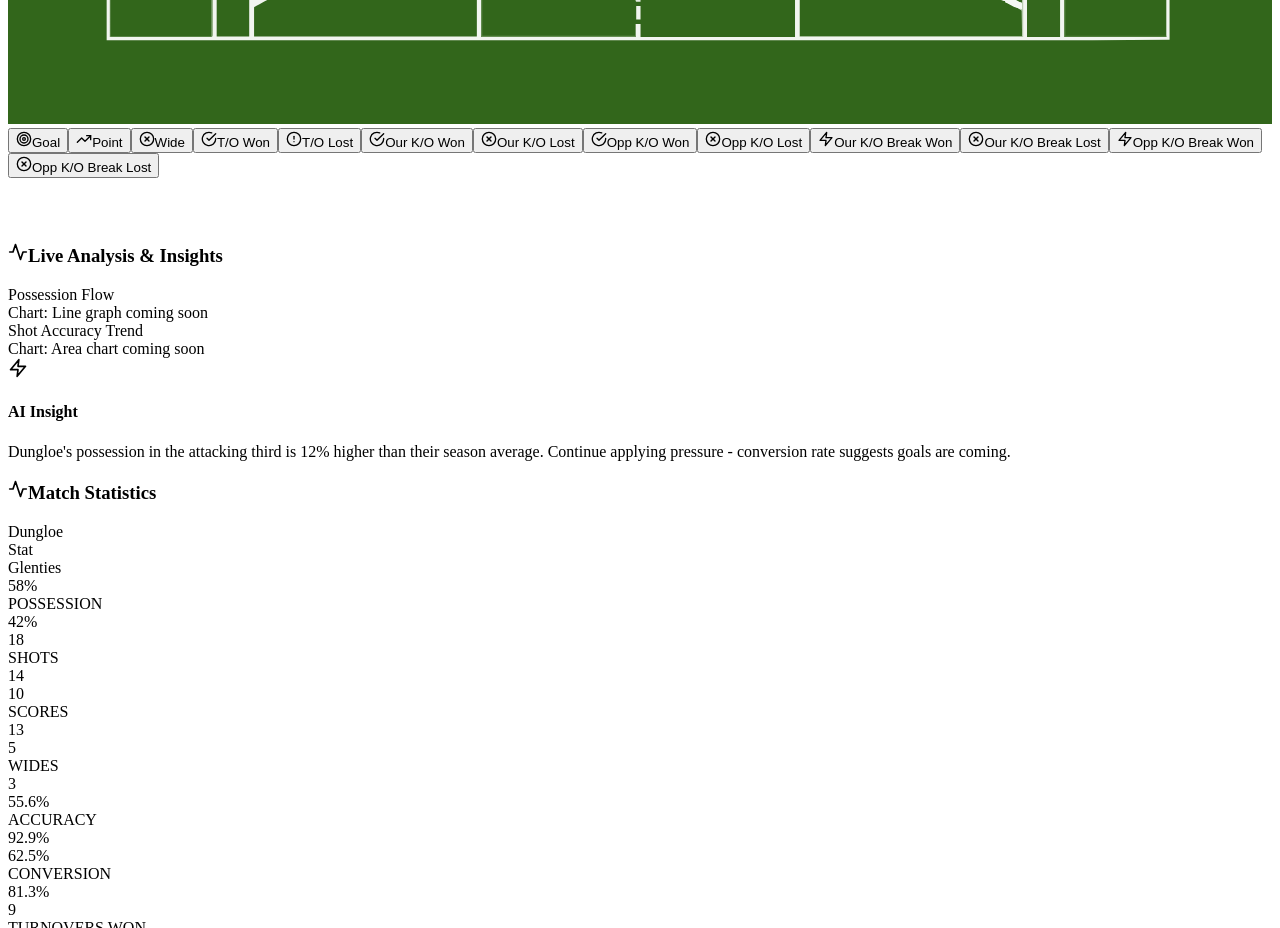
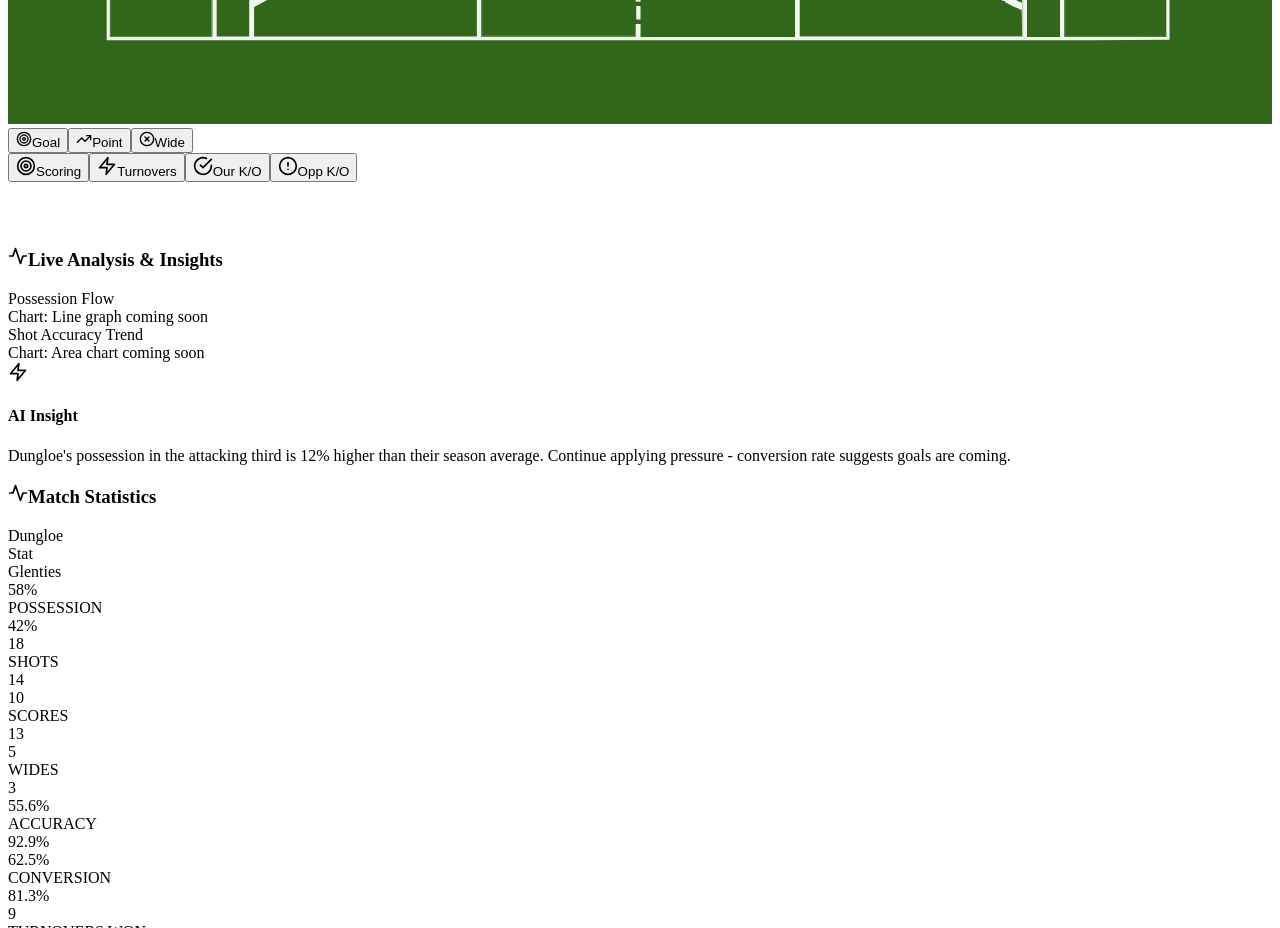
Before and after one commit to owenodgitpull/onestat-gaa-analytics, a React (Vite) app in the folder frontend/: page /match/1 in a window 1280 px wide. Shown: the part 1400-2328 px from the top of the page. Built offline with nearby package versions, Linux system fonts and the light colour scheme; the HTML template or start-up script is replaced by a standard one.

Commit message:
feat: Replace button overflow with categorized tab interface (Teams-style)

```diff
--- /dev/null
+++ b/frontend/src/components/CategorizedActionButtons.tsx
@@ -0,0 +1,114 @@
+import { useState } from 'react'
+import { EventType } from '@/types'
+import {
+  Target,
+  TrendingUp,
+  XCircle,
+  CheckCircle,
+  AlertCircle,
+  Zap,
+} from 'lucide-react'
+
+interface CategorizedActionButtonsProps {
+  onActionSelect: (eventType: EventType) => void
+}
+
+interface ActionButton {
+  eventType: EventType
+  label: string
+  icon: typeof Target
+}
+
+const categories = [
+  {
+    id: 'scoring',
+    label: 'Scoring',
+    icon: Target,
+    buttons: [
+      { eventType: EventType.GOAL, label: 'Goal', icon: Target },
+      { eventType: EventType.POINT, label: 'Point', icon: TrendingUp },
+      { eventType: EventType.WIDE, label: 'Wide', icon: XCircle },
+    ]
+  },
+  {
+    id: 'turnovers',
+    label: 'Turnovers',
+    icon: Zap,
+    buttons: [
+      { eventType: EventType.TURNOVER_WON, label: 'T/O Won', icon: CheckCircle },
+      { eventType: EventType.TURNOVER_LOST, label: 'T/O Lost', icon: AlertCircle },
+    ]
+  },
+  {
+    id: 'our_kickouts',
+    label: 'Our K/O',
+    icon: CheckCircle,
+    buttons: [
+      { eventType: EventType.OWN_KICKOUT_WON, label: 'K/O Won', icon: CheckCircle },
+      { eventType: EventType.OWN_KICKOUT_LOST, label: 'K/O Lost', icon: XCircle },
+      { eventType: EventType.OWN_KICKOUT_BREAK_WON, label: 'Break Won', icon: Zap },
+      { eventType: EventType.OWN_KICKOUT_BREAK_LOST, label: 'Break Lost', icon: XCircle },
+    ]
+  },
+  {
+    id: 'opp_kickouts',
+    label: 'Opp K/O',
+    icon: AlertCircle,
+    buttons: [
+      { eventType: EventType.OPP_KICKOUT_WON, label: 'K/O Won', icon: CheckCircle },
+      { eventType: EventType.OPP_KICKOUT_LOST, label: 'K/O Lost', icon: XCircle },
+      { eventType: EventType.OPP_KICKOUT_BREAK_WON, label: 'Break Won', icon: Zap },
+      { eventType: EventType.OPP_KICKOUT_BREAK_LOST, label: 'Break Lost', icon: XCircle },
+    ]
+  },
+]
+
+export default function CategorizedActionButtons({ onActionSelect }: CategorizedActionButtonsProps) {
+  const [activeCategory, setActiveCategory] = useState('scoring')
+
+  const currentCategory = categories.find(cat => cat.id === activeCategory)
+
+  return (
+    <div className="bg-slate-900 backdrop-blur-xl border border-white/20 rounded-2xl shadow-2xl overflow-hidden">
+      {/* Action Buttons */}
+      <div className="p-3 flex flex-wrap gap-2 justify-center min-h-[60px]">
+        {currentCategory?.buttons.map((button) => {
+          const Icon = button.icon
+          return (
+            <button
+              key={button.eventType}
+              onClick={() => onActionSelect(button.eventType)}
+              className="btn-primary !py-2 !px-4 flex items-center space-x-2 text-sm"
+            >
+              <Icon size={16} />
+              <span>{button.label}</span>
+            </button>
+          )
+        })}
+      </div>
+
+      {/* Category Tabs */}
+      <div className="flex border-t border-white/10 bg-slate-900/80">
+        {categories.map((category) => {
+          const Icon = category.icon
+          const isActive = activeCategory === category.id
+
+          return (
+            <button
+              key={category.id}
+              onClick={() => setActiveCategory(category.id)}
+              className={`flex-1 flex flex-col items-center justify-center py-3 space-y-1 transition-all duration-200 ${
+                isActive
+                  ? 'bg-indigo-600 text-white'
+                  : 'text-white/60 hover:text-white hover:bg-white/5'
+              }`}
+            >
+              <Icon size={20} />
+              <span className="text-xs font-medium">{category.label}</span>
+            </button>
+          )
+        })}
+      </div>
+    </div>
+  )
+}
--- a/frontend/src/pages/MatchRecording.tsx
+++ b/frontend/src/pages/MatchRecording.tsx
@@ -2,6 +2,7 @@ import { useState, useEffect } from 'react'
 import { useParams, useNavigate } from 'react-router-dom'
 import GAAPitch from '@/components/GAAPitch'
 import PlayerSelectionModal from '@/components/PlayerSelectionModal'
+import CategorizedActionButtons from '@/components/CategorizedActionButtons'
 import { BallPosition, PossessionTeam, EventType } from '@/types'
 import {
   Target,
@@ -207,113 +208,9 @@ export default function MatchRecording() {
               showZones={true}
             />
 
-            {/* Quick Actions - Overlapping Bottom of Pitch - OPAQUE */}
-            <div className="absolute -bottom-6 left-1/2 -translate-x-1/2 z-10">
-              <div className="bg-slate-900 backdrop-blur-xl border border-white/20 rounded-2xl p-3 inline-flex space-x-2 shadow-2xl">
-                <button
-                  className="btn-primary !py-2 !px-4 flex items-center space-x-2 text-sm"
-                  onClick={() => handleQuickAction(EventType.GOAL)}
-                >
-                  <Target size={16} />
-                  <span>Goal</span>
-                </button>
-
-                <button
-                  className="btn-primary !py-2 !px-4 flex items-center space-x-2 text-sm"
-                  onClick={() => handleQuickAction(EventType.POINT)}
-                >
-                  <TrendingUp size={16} />
-                  <span>Point</span>
-                </button>
-
-                <button
-                  className="btn-primary !py-2 !px-4 flex items-center space-x-2 text-sm"
-                  onClick={() => handleQuickAction(EventType.WIDE)}
-                >
-                  <XCircle size={16} />
-                  <span>Wide</span>
-                </button>
-
-                <button
-                  className="btn-primary !py-2 !px-4 flex items-center space-x-2 text-sm"
-                  onClick={() => handleQuickAction(EventType.TURNOVER_WON)}
-                >
-                  <CheckCircle size={16} />
-                  <span>T/O Won</span>
-                </button>
-
-                <button
-                  className="btn-primary !py-2 !px-4 flex items-center space-x-2 text-sm"
-                  onClick={() => handleQuickAction(EventType.TURNOVER_LOST)}
-                >
-                  <AlertCircle size={16} />
-                  <span>T/O Lost</span>
-                </button>
-
-                <button
-                  className="btn-primary !py-2 !px-4 flex items-center space-x-2 text-sm"
-                  onClick={() => handleQuickAction(EventType.OWN_KICKOUT_WON)}
-                >
-                  <CheckCircle size={16} />
-                  <span>Our K/O Won</span>
-                </button>
-
-                <button
-                  className="btn-primary !py-2 !px-4 flex items-center space-x-2 text-sm"
-                  onClick={() => handleQuickAction(EventType.OWN_KICKOUT_LOST)}
-                >
-                  <XCircle size={16} />
-                  <span>Our K/O Lost</span>
-                </button>
-
-                <button
-                  className="btn-primary !py-2 !px-4 flex items-center space-x-2 text-sm"
-                  onClick={() => handleQuickAction(EventType.OPP_KICKOUT_WON)}
-                >
-                  <CheckCircle size={16} />
-                  <span>Opp K/O Won</span>
-                </button>
-
-                <button
-                  className="btn-primary !py-2 !px-4 flex items-center space-x-2 text-sm"
-                  onClick={() => handleQuickAction(EventType.OPP_KICKOUT_LOST)}
-                >
-                  <XCircle size={16} />
-                  <span>Opp K/O Lost</span>
-                </button>
-
-                <button
-                  className="btn-primary !py-2 !px-4 flex items-center space-x-2 text-sm"
-                  onClick={() => handleQuickAction(EventType.OWN_KICKOUT_BREAK_WON)}
-                >
-                  <Zap size={16} />
-                  <span>Our K/O Break Won</span>
-                </button>
-
-                <button
-                  className="btn-primary !py-2 !px-4 flex items-center space-x-2 text-sm"
-                  onClick={() => handleQuickAction(EventType.OWN_KICKOUT_BREAK_LOST)}
-                >
-                  <XCircle size={16} />
-                  <span>Our K/O Break Lost</span>
-                </button>
-
-                <button
-                  className="btn-primary !py-2 !px-4 flex items-center space-x-2 text-sm"
-                  onClick={() => handleQuickAction(EventType.OPP_KICKOUT_BREAK_WON)}
-                >
-                  <Zap size={16} />
-                  <span>Opp K/O Break Won</span>
-                </button>
-
-                <button
-                  className="btn-primary !py-2 !px-4 flex items-center space-x-2 text-sm"
-                  onClick={() => handleQuickAction(EventType.OPP_KICKOUT_BREAK_LOST)}
-                >
-                  <XCircle size={16} />
-                  <span>Opp K/O Break Lost</span>
-                </button>
-              </div>
+            {/* Categorized Action Buttons - Overlapping Bottom of Pitch */}
+            <div className="absolute -bottom-6 left-1/2 -translate-x-1/2 z-10 w-full max-w-2xl px-4">
+              <CategorizedActionButtons onActionSelect={handleQuickAction} />
             </div>
           </div>
 
```
